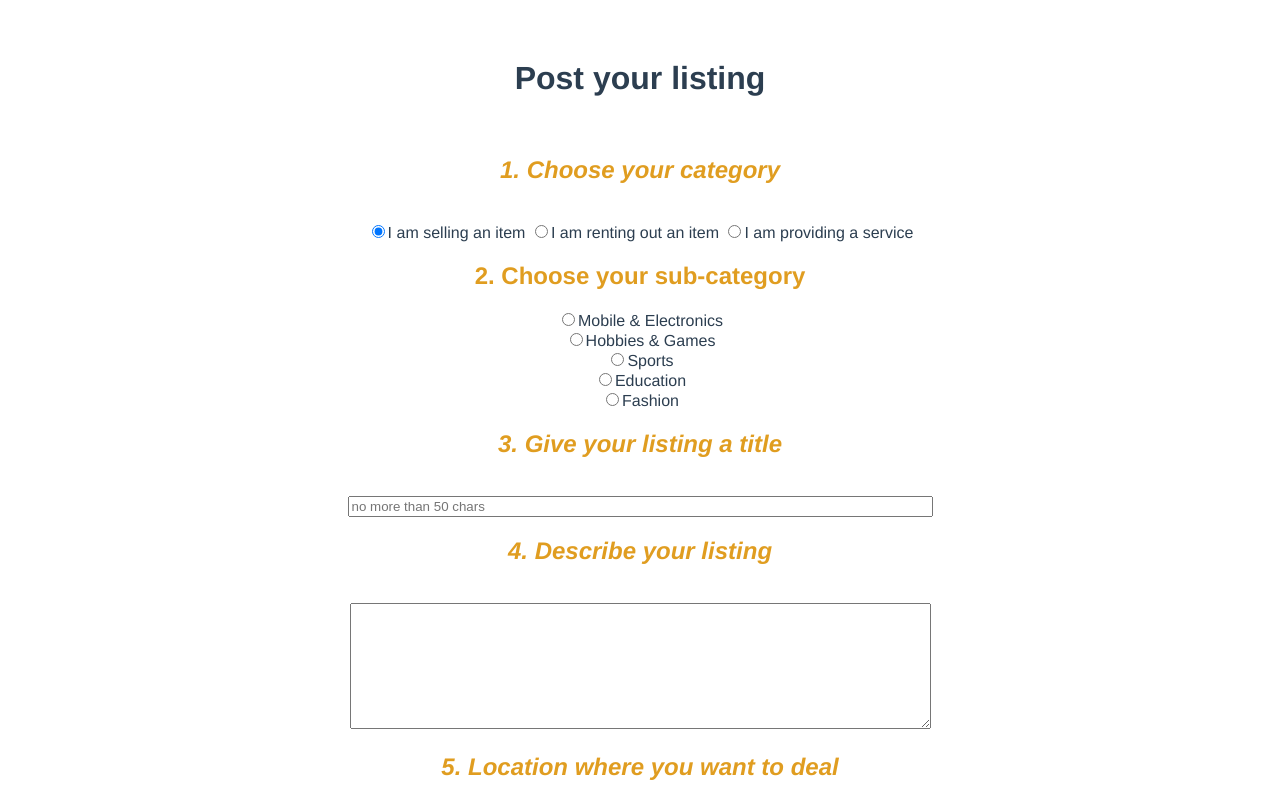
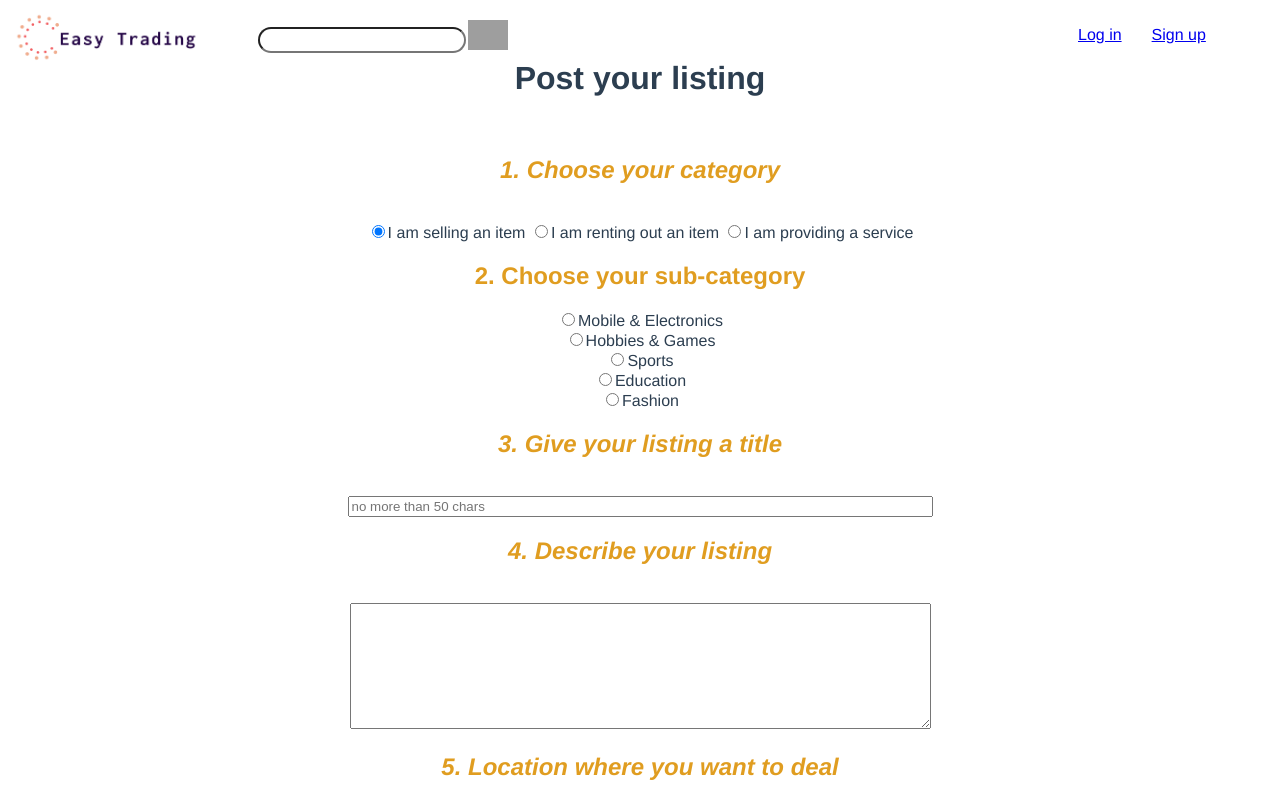
Before and after one commit to angkoonhian/BT3103-easyTrading, a Vue app: page / in a window 1280 px wide. Shown: the top 800 px of the page. Built offline with nearby package versions, Linux system fonts and the light colour scheme; grey boxes are pictures that could not be loaded.

Commit message:
Login Page and Header

```diff
--- a/src/components/Header.vue
+++ b/src/components/Header.vue
@@ -1,11 +1,12 @@
 <template>
-  <div>
+  <div id = "nav">
     <img id = "logo" src="../assets/logo.png">
     <input id = "search">
-      <ul>
-        <li><router-link to="/login" exact>Log in</router-link></li>
-        <li><router-link to="/signup" exact>Sign up</router-link></li>
-      </ul>
+    <img id = "icon2" src="../assets/search.jpeg">
+    <ul>
+      <li><router-link to="/login" exact>Log in</router-link></li>
+      <li><router-link to="/signup" exact>Sign up</router-link></li>
+    </ul>
   </div>
 </template>
 
@@ -33,5 +34,31 @@ export default ({
     left:250px;
     border-radius: 20px;
     height: 20px;
+    width: 200px;
+}
+
+
+
+li {
+  text-decoration: none;
+  list-style: none;
+  float:left;
+  margin-left: 30px;
+  position:relative;
+  top:10px;
+  left:1000px;
+}
+
+#nav {
+  position:absolute;
+  top:0;
+  margin-bottom: 10px;
+}
+
+#icon2 {
+    width: 40px;
+    position: absolute;
+    top: 20px;
+    left: 460px;
 }
 </style>
--- a/src/components/Login.vue
+++ b/src/components/Login.vue
@@ -8,8 +8,11 @@
           <input class="input1" onfocus="value=''" value="Username"/>
 
           <input class="input2" onfocus="value=''" value="Password"/>
+          <button class="but">Get Started</button>
           <p class="cut">____________OR____________</p>
+          <img id="icon" src="../assets/google.png">
           <p class="other">Login by Google</p>
+
       </div>
   </div>
 </template>
@@ -56,7 +59,7 @@ export default ({
 .input1 {
     position: absolute;
     margin: 10px;
-    top:40%;
+    top:30%;
     left: 25%;
       font-family: inherit;
   width: 250px;
@@ -71,7 +74,7 @@ export default ({
 .input2 {
     position: absolute;
     margin: 10px;
-    top:50%;
+    top:40%;
     left: 25%;
     width: 250px;
   border: 0;
@@ -92,10 +95,35 @@ export default ({
 .other {
     position: absolute;
     margin: 10px;
-    top:70%;
-    left: 25%;
+    top:71%;
+    left: 28%;
     width: 250px;
     font-style: bolder;
     color:rgba(201, 136, 24, 0.851);
+    text-align: center;
+}
+
+.but {
+    position: absolute;
+    margin: 10px;
+    top:52%;
+    left: 25%;
+    width: 250px;
+    height: 40px;
+    border:0px;
+    font-weight: 6px;
+    color:rgb(249, 249, 249);
+    border-radius: 15px;
+    background-color:rgba(201, 136, 24, 0.851);
+}
+
+#icon {
+    position: absolute;
+    margin: 10px;
+    top:70%;
+    left: 30%;
+    width: 250px;
+    height: 40px;
+    width: 40px;
 }
 </style>
--- a/src/components/NewListing.vue
+++ b/src/components/NewListing.vue
@@ -1,5 +1,6 @@
 <template>
 <div>
+    <Header></Header>
     <h1>Post your listing</h1><br>
     <div id="commonOptions">
         <h2><i>1. Choose your category</i></h2><br>
@@ -43,8 +44,12 @@
 </template>
 
 <script>
+import Header from '../components/Header'
 
 export default {
+    components:{
+        Header
+    },
     name: 'NewListing',
     data() {
         return {
```
Also changed, not shown: 1 other file (tests, documents, lock files or other folders).
